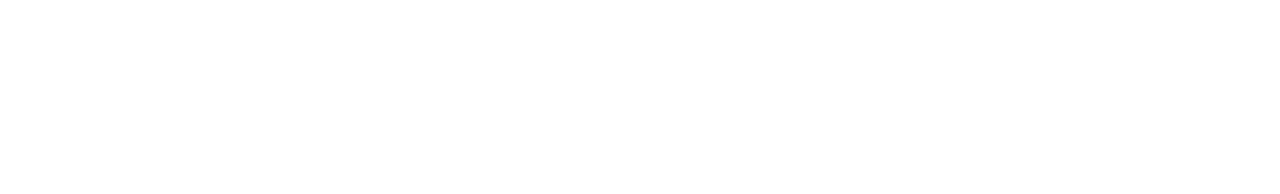
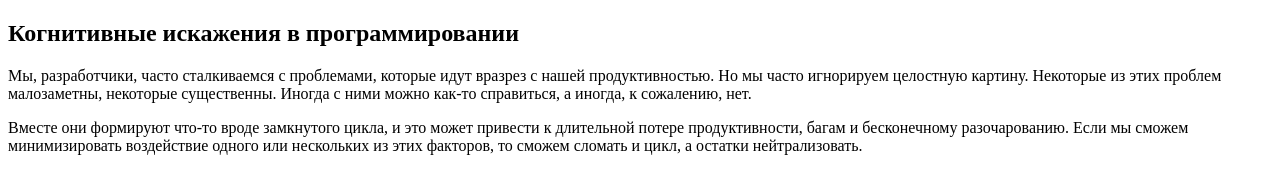
Before and after one commit to nunsez/layout-designer-project-lvl1, a website: page src/index.html in a window 1280 px wide. Drawn offline with Linux system fonts and the light colour scheme.

Commit message:
add text to header

```diff
--- a/src/index.html
+++ b/src/index.html
@@ -9,6 +9,30 @@
     <link rel="stylesheet" href="styles/style.css">
 </head>
 <body>
-
+    <header>
+        <section>
+            <div class="container">
+                <h1>Когнитивные искажения в программировании</h1>
+                <p>
+                    Мы, разработчики, часто сталкиваемся с проблемами, которые идут вразрез с нашей продуктивностью.
+                    Но мы часто игнорируем целостную картину.
+                    Некоторые из этих проблем малозаметны, некоторые существенны.
+                    Иногда с ними можно как-то справиться, а иногда, к сожалению, нет.
+                </p>
+                <p>
+                    Вместе они формируют что-то вроде замкнутого цикла,
+                    и это может привести к длительной потере продуктивности, багам и бесконечному разочарованию.
+                    Если мы сможем минимизировать воздействие одного или нескольких из этих факторов,
+                    то сможем сломать и цикл, а остатки нейтрализовать.
+                </p>
+            </div>
+        </section>
+    </header>
+    <main>
+        <section></section>
+    </main>
+    <footer>
+        <section></section>
+    </footer>
 </body>
 </html>
```
